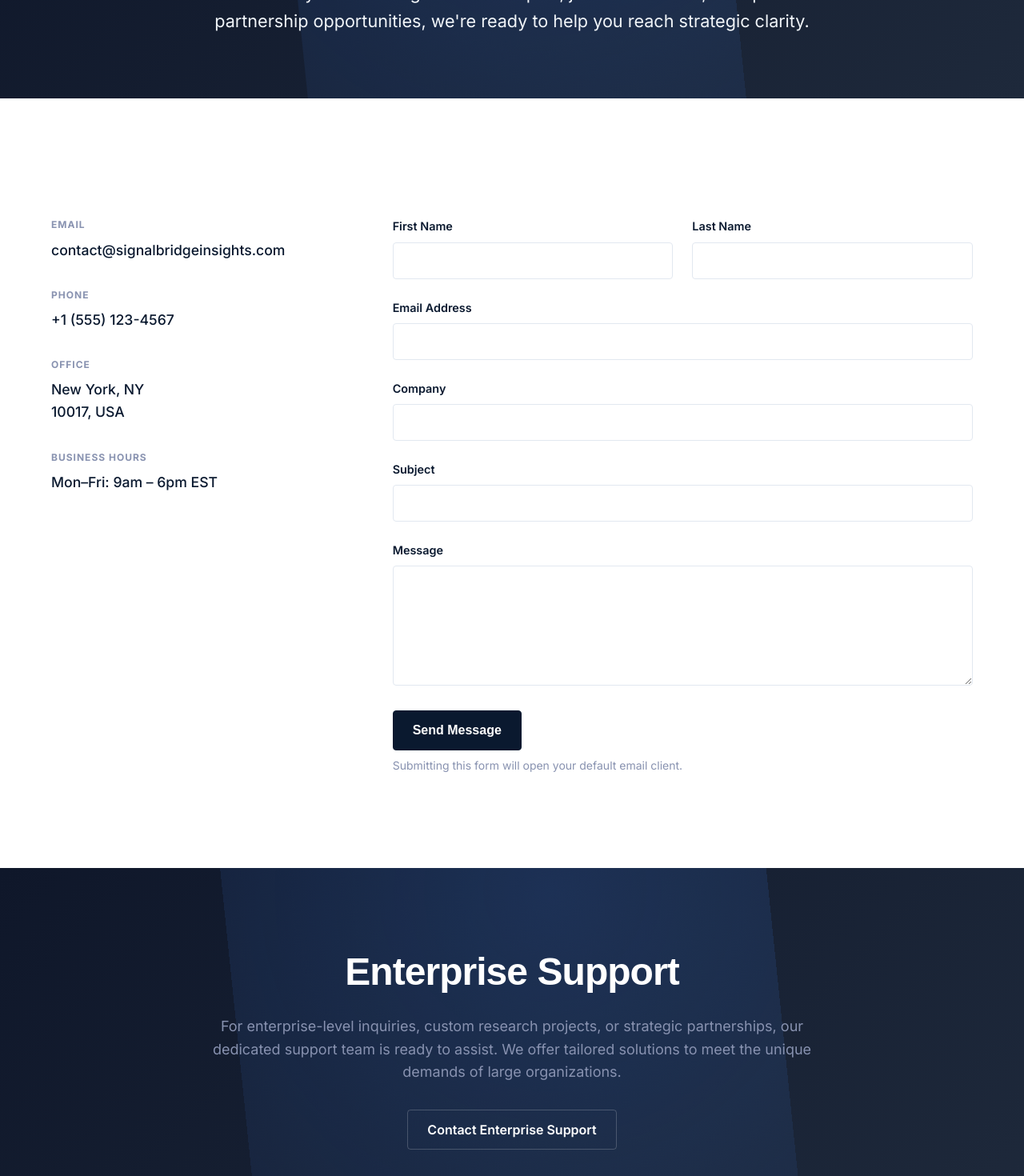
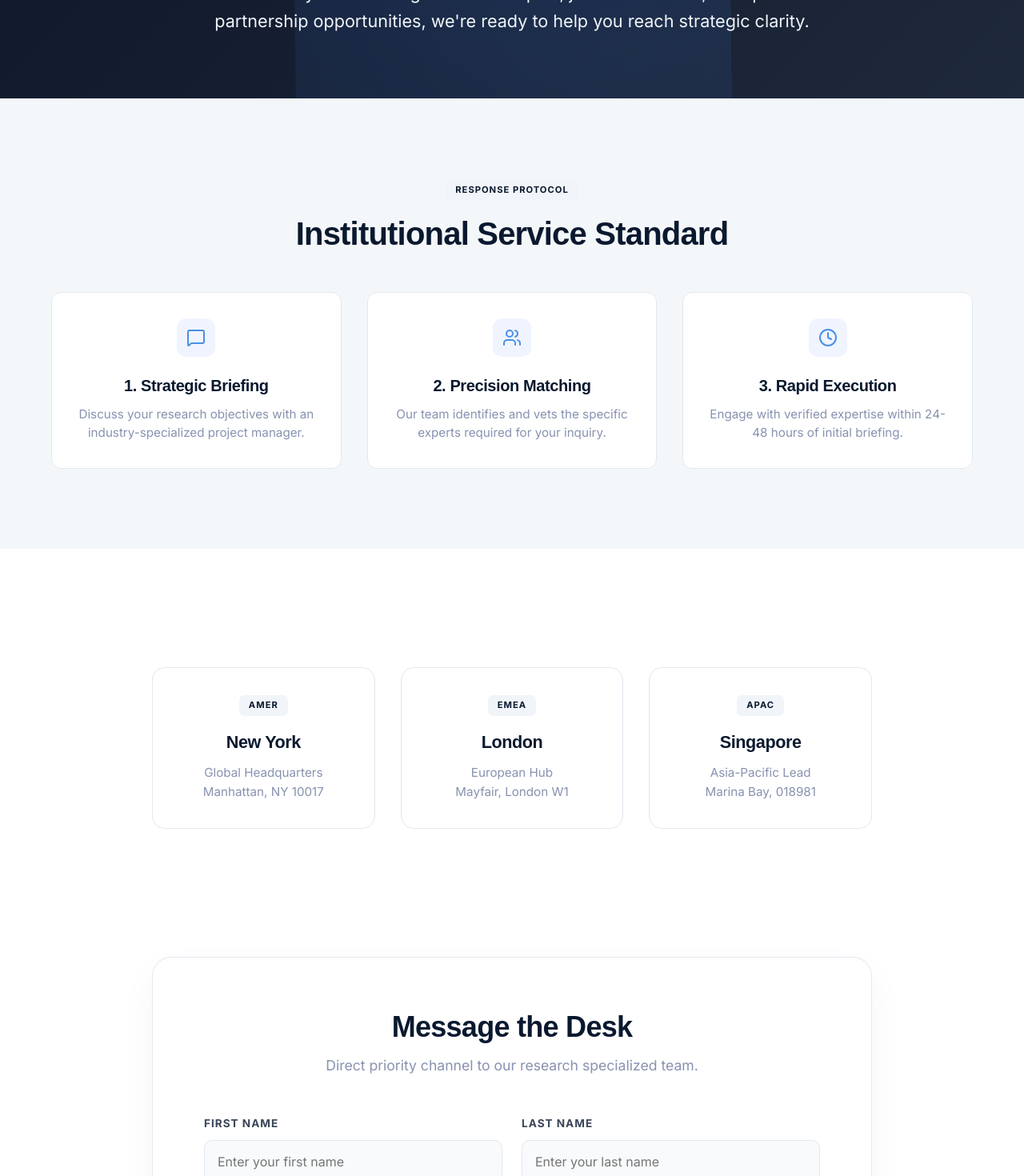
Before and after one commit to skydani26/signalbridge-insights, a Next.js app: page /contact in a window 1280 px wide. Shown: the part 240-1710 px from the top of the page at 80% size. Built offline with nearby package versions, Linux system fonts and the light colour scheme; a web font is replaced by a local one.

Commit message:
fix: total institutional overhaul of Contact page with premium sections and form

```diff
--- a/src/app/contact/contact.module.css
+++ b/src/app/contact/contact.module.css
@@ -87,38 +87,121 @@
     line-height: 1.6;
 }
 
-.contactGrid {
+/* Response Protocol */
+.protocolGrid {
     display: grid;
-    grid-template-columns: 1fr 2fr;
-    gap: 64px;
+    grid-template-columns: repeat(3, 1fr);
+    gap: 32px;
     margin-top: 48px;
 }
 
-.infoBox {
-    background: var(--color-gray-100);
-    padding: 40px;
-    border-radius: 8px;
-    height: fit-content;
+.protocolCard {
+    background: white;
+    padding: 32px;
+    border-radius: 12px;
+    border: 1px solid var(--color-gray-200);
+    text-align: center;
+    transition: all 0.3s ease;
 }
 
-.infoItem {
-    margin-bottom: 32px;
+.protocolIcon {
+    width: 48px;
+    height: 48px;
+    background: #f0f4ff;
+    border-radius: 12px;
+    display: flex;
+    align-items: center;
+    justify-content: center;
+    color: var(--color-secondary);
+    margin: 0 auto 24px;
 }
 
-.infoLabel {
-    display: block;
-    font-size: 0.75rem;
+.protocolCard h3 {
+    font-size: 1.25rem;
+    font-weight: 700;
+    margin-bottom: 12px;
+    color: var(--color-primary);
+}
+
+.protocolCard p {
+    font-size: 0.95rem;
+    color: var(--color-text-light);
+    line-height: 1.5;
+    margin-bottom: 0;
+}
+
+.contactGrid {
+    display: grid;
+    grid-template-columns: 1fr;
+    gap: 80px;
+    max-width: 900px;
+    margin: 48px auto 0;
+}
+
+/* Office Grid */
+.officeGrid {
+    display: grid;
+    grid-template-columns: repeat(3, 1fr);
+    gap: 32px;
+    margin-bottom: 80px;
+}
+
+.officeCard {
+    background: white;
+    padding: 32px;
+    border-radius: 16px;
+    border: 1px solid var(--color-gray-200);
+    text-align: center;
+}
+
+.officeTag {
+    background: #F1F5F9;
+    color: var(--color-primary);
+    padding: 4px 12px;
+    border-radius: 6px;
+    font-size: 0.7rem;
     font-weight: 700;
     text-transform: uppercase;
     letter-spacing: 1px;
-    color: var(--color-text-light);
-    margin-bottom: 8px;
+    display: inline-block;
+    margin-bottom: 20px;
 }
 
-.infoValue {
+.officeCard h4 {
+    font-size: 1.35rem;
+    font-weight: 700;
+    margin-bottom: 12px;
+}
+
+.officeCard p {
+    font-size: 0.95rem;
+    color: var(--color-text-light);
+    line-height: 1.6;
+    margin-bottom: 0;
+}
+
+/* Form Styles */
+.formCard {
+    background: white;
+    padding: 64px;
+    border-radius: 24px;
+    border: 1px solid var(--color-gray-200);
+    box-shadow: 0 20px 50px rgba(0, 0, 0, 0.04);
+}
+
+.formHeader {
+    text-align: center;
+    margin-bottom: 48px;
+}
+
+.formHeader h2 {
+    font-size: 2.25rem;
+    margin-bottom: 12px;
+}
+
+.formHeader p {
+    color: var(--color-text-light);
     font-size: 1.1rem;
-    font-weight: 500;
-    color: var(--color-primary);
 }
 
 .form {
@@ -131,32 +214,100 @@
 
 .label {
     display: block;
-    font-size: 0.9rem;
-    font-weight: 600;
-    margin-bottom: 8px;
-    color: var(--color-text-main);
+    font-size: 0.85rem;
+    font-weight: 700;
+    text-transform: uppercase;
+    letter-spacing: 1px;
+    margin-bottom: 10px;
+    color: var(--color-primary);
+    opacity: 0.8;
 }
 
 .input,
 .textarea {
     width: 100%;
-    padding: 12px 16px;
+    padding: 16px;
+    background-color: #f8fafc;
     border: 1px solid var(--color-gray-200);
-    border-radius: 4px;
+    border-radius: 10px;
     font-family: inherit;
     font-size: 1rem;
-    transition: border-color 0.2s;
+    transition: all 0.2s ease;
+    color: var(--color-primary);
 }
 
 .input:focus,
 .textarea:focus {
     outline: none;
     border-color: var(--color-secondary);
+    background-color: white;
+    box-shadow: 0 0 0 4px rgba(74, 144, 226, 0.05);
 }
 
 .textarea {
-    min-height: 150px;
+    min-height: 180px;
     resize: vertical;
+}
+
+/* Support Overhaul */
+.supportSection {
+    background: linear-gradient(135deg, #0f172a 0%, #1e293b 100%);
+    padding: 120px 0;
+    position: relative;
+    overflow: hidden;
+    color: white;
+    z-index: 1;
+}
+
+.supportSection::before {
+    content: '';
+    position: absolute;
+    top: -25%;
+    left: -25%;
+    width: 150%;
+    height: 150%;
+    background: radial-gradient(circle at 40% 40%, rgba(59, 130, 246, 0.18) 0%, transparent 70%);
+    animation: meshRotate 25s linear infinite;
+    pointer-events: none;
+    z-index: 1;
+}
+
+.supportContent {
+    position: relative;
+    z-index: 2;
+    text-align: center;
+    max-width: 800px;
+    margin: 0 auto;
+}
+
+.supportTitle {
+    font-size: 3.5rem;
+    font-weight: 800;
+    margin-bottom: 24px;
+    color: white;
+    letter-spacing: -0.04em;
+}
+
+.supportDescription {
+    font-size: 1.25rem;
+    color: rgba(255, 255, 255, 0.8);
+    margin-bottom: 48px;
+    line-height: 1.6;
+}
+
+.supportBtn {
+    background-color: transparent !important;
+    border: 1px solid rgba(255, 255, 255, 0.3) !important;
+    color: white !important;
+    padding: 16px 48px !important;
+    font-weight: 600 !important;
+    transition: all 0.2s ease !important;
+}
+
+.supportBtn:hover {
+    background-color: rgba(255, 255, 255, 0.05) !important;
+    border-color: white !important;
+    transform: translateY(-2px);
 }
 
 @media (max-width: 1024px) {
--- a/src/app/contact/page.tsx
+++ b/src/app/contact/page.tsx
@@ -4,7 +4,7 @@ import React, { useState, useEffect } from 'react';
 import SectionWrapper from "@/components/SectionWrapper";
 import Button from "@/components/Button";
 import styles from "./contact.module.css";
-import { Mail, Phone, MapPin, MessageSquare, Clock, Globe, ShieldCheck, Send } from "lucide-react";
+import { Mail, Phone, MapPin, MessageSquare, Clock, Globe, ShieldCheck, Send, Users } from "lucide-react";
 
 export default function Contact() {
     useEffect(() => {
@@ -58,32 +58,55 @@ export default function Contact() {
                 </div>
             </section>
 
+            <SectionWrapper id="protocol" background="gray">
+                <div style={{ textAlign: 'center', marginBottom: '48px' }} className={styles.reveal}>
+                    <span className={styles.officeTag} style={{ marginBottom: '16px' }}>RESPONSE PROTOCOL</span>
+                    <h2 style={{ fontSize: '2.5rem', fontWeight: 800 }}>Institutional Service Standard</h2>
+                </div>
+                <div className={`${styles.protocolGrid} ${styles.reveal}`}>
+                    <div className={styles.protocolCard}>
+                        <div className={styles.protocolIcon}><MessageSquare size={24} /></div>
+                        <h3>1. Strategic Briefing</h3>
+                        <p>Discuss your research objectives with an industry-specialized project manager.</p>
+                    </div>
+                    <div className={styles.protocolCard}>
+                        <div className={styles.protocolIcon}><Users size={24} /></div>
+                        <h3>2. Precision Matching</h3>
+                        <p>Our team identifies and vets the specific experts required for your inquiry.</p>
+                    </div>
+                    <div className={styles.protocolCard}>
+                        <div className={styles.protocolIcon}><Clock size={24} /></div>
+                        <h3>3. Rapid Execution</h3>
+                        <p>Engage with verified expertise within 24-48 hours of initial briefing.</p>
+                    </div>
+                </div>
+            </SectionWrapper>
+
             <SectionWrapper id="contact-form">
                 <div className={`${styles.contactGrid} ${styles.reveal}`}>
-                    <div className={styles.formContainer}>
-                        <div className={styles.infoItem}>
-                            <span className={styles.infoLabel}>Email</span>
-                            <div className={styles.infoValue}>contact@signalbridgeinsights.com</div>
+                    <div className={styles.officeGrid}>
+                        <div className={styles.officeCard}>
+                            <span className={styles.officeTag}>AMER</span>
+                            <h4>New York</h4>
+                            <p>Global Headquarters<br />Manhattan, NY 10017</p>
                         </div>
-                        <div className={styles.infoItem}>
-                            <span className={styles.infoLabel}>Phone</span>
-                            <div className={styles.infoValue}>+1 (555) 123-4567</div>
+                        <div className={styles.officeCard}>
+                            <span className={styles.officeTag}>EMEA</span>
+                            <h4>London</h4>
+                            <p>European Hub<br />Mayfair, London W1</p>
                         </div>
-                        <div className={styles.infoItem}>
-                            <span className={styles.infoLabel}>Office</span>
-                            <div className={styles.infoValue}>
-                                New York, NY<br />
-                                10017, USA
-                            </div>
-                        </div>
-                        <div className={styles.infoItem}>
-                            <span className={styles.infoLabel}>Business Hours</span>
-                            <div className={styles.infoValue}>
-                                Mon–Fri: 9am – 6pm EST
-                            </div>
+                        <div className={styles.officeCard}>
+                            <span className={styles.officeTag}>APAC</span>
+                            <h4>Singapore</h4>
+                            <p>Asia-Pacific Lead<br />Marina Bay, 018981</p>
                         </div>
                     </div>
 
+                    <div className={styles.formCard}>
+                        <div className={styles.formHeader}>
+                            <h2>Message the Desk</h2>
+                            <p>Direct priority channel to our research specialized team.</p>
+                        </div>
                         <form className={styles.form} onSubmit={handleSubmit}>
                             <div style={{ display: 'grid', gridTemplateColumns: '1fr 1fr', gap: '24px' }}>
                                 <div className={styles.formGroup}>
@@ -93,6 +116,7 @@ export default function Contact() {
                                         id="firstName"
                                         name="firstName"
                                         className={styles.input}
+                                        placeholder="Enter your first name"
                                         required
                                         value={formData.firstName}
                                         onChange={handleChange}
@@ -105,6 +129,7 @@ export default function Contact() {
                                         id="lastName"
                                         name="lastName"
                                         className={styles.input}
+                                        placeholder="Enter your last name"
                                         required
                                         value={formData.lastName}
                                         onChange={handleChange}
@@ -113,12 +138,13 @@ export default function Contact() {
                             </div>
 
                             <div className={styles.formGroup}>
-                            <label htmlFor="email" className={styles.label}>Email Address</label>
+                                <label htmlFor="email" className={styles.label}>Work Email Address</label>
                                 <input
                                     type="email"
                                     id="email"
                                     name="email"
                                     className={styles.input}
+                                    placeholder="name@company.com"
                                     required
                                     value={formData.email}
                                     onChange={handleChange}
@@ -126,24 +152,27 @@ export default function Contact() {
                             </div>
 
                             <div className={styles.formGroup}>
-                            <label htmlFor="company" className={styles.label}>Company</label>
+                                <label htmlFor="company" className={styles.label}>Organization</label>
                                 <input
                                     type="text"
                                     id="company"
                                     name="company"
                                     className={styles.input}
+                                    placeholder="Enter company name"
+                                    required
                                     value={formData.company}
                                     onChange={handleChange}
                                 />
                             </div>
 
                             <div className={styles.formGroup}>
-                            <label htmlFor="subject" className={styles.label}>Subject</label>
+                                <label htmlFor="subject" className={styles.label}>Inquiry Type</label>
                                 <input
                                     type="text"
                                     id="subject"
                                     name="subject"
                                     className={styles.input}
+                                    placeholder="How can we assist you today?"
                                     required
                                     value={formData.subject}
                                     onChange={handleChange}
@@ -151,34 +180,40 @@ export default function Contact() {
                             </div>
 
                             <div className={styles.formGroup}>
-                            <label htmlFor="message" className={styles.label}>Message</label>
+                                <label htmlFor="message" className={styles.label}>Detailed Requirements</label>
                                 <textarea
                                     id="message"
                                     name="message"
                                     className={styles.textarea}
+                                    placeholder="Please provide details about your project or inquiry..."
                                     required
                                     value={formData.message}
                                     onChange={handleChange}
                                 ></textarea>
                             </div>
 
-                        <Button type="submit" variant="primary">Send Message</Button>
-                        <p style={{ fontSize: '0.875rem', color: 'var(--color-text-light)', marginTop: '8px' }}>
-                            Submitting this form will open your default email client.
+                            <Button type="submit" variant="primary" style={{ width: '100%', padding: '18px' }}>
+                                <Send size={18} style={{ marginRight: '8px' }} /> Initialize Inquiry
+                            </Button>
+                            <p style={{ textAlign: 'center', fontSize: '0.875rem', color: 'var(--color-text-light)', marginTop: '24px' }}>
+                                This secure channel is monitored by our lead research partners. Response time &lt; 12 hours.
                             </p>
                         </form>
                     </div>
+                </div>
             </SectionWrapper>
 
-            <SectionWrapper id="support" background="dark">
-                <div className={styles.reveal} style={{ textAlign: 'center', maxWidth: '800px', margin: '0 auto' }}>
-                    <h2 style={{ fontSize: '3rem', fontWeight: '800', marginBottom: '24px', color: 'white' }}>Enterprise Support</h2>
-                    <p style={{ fontSize: '1.125rem', lineHeight: '1.6', color: 'var(--color-text-light)', marginBottom: '32px' }}>
-                        For enterprise-level inquiries, custom research projects, or strategic partnerships, our dedicated support team is ready to assist. We offer tailored solutions to meet the unique demands of large organizations.
+            <section id="support" className={styles.supportSection}>
+                <div className={`${styles.supportContent} ${styles.reveal}`}>
+                    <h2 className={styles.supportTitle}>Enterprise Support</h2>
+                    <p className={styles.supportDescription}>
+                        For enterprise-level inquiries, custom research projects, or strategic partnerships, our dedicated support team is ready to assist.
                     </p>
-                    <Button variant="outline" href="mailto:enterprise@signalbridgeinsights.com" style={{ borderColor: 'rgba(255,255,255,0.2)', color: 'white' }}>Contact Enterprise Support</Button>
+                    <Button variant="outline" href="mailto:enterprise@signalbridgeinsights.com" className={styles.supportBtn}>
+                        Contact Enterprise Support
+                    </Button>
                 </div>
-            </SectionWrapper>
+            </section>
         </main>
     );
 }
```
Lines whose indentation alone changed are shown as unchanged.
